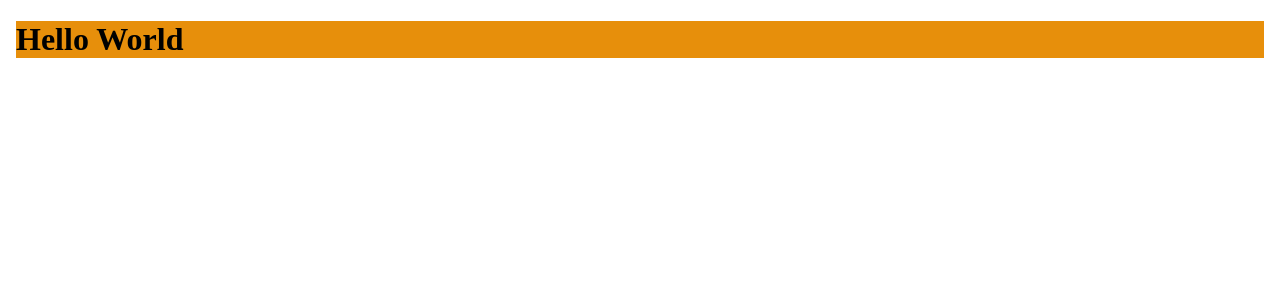
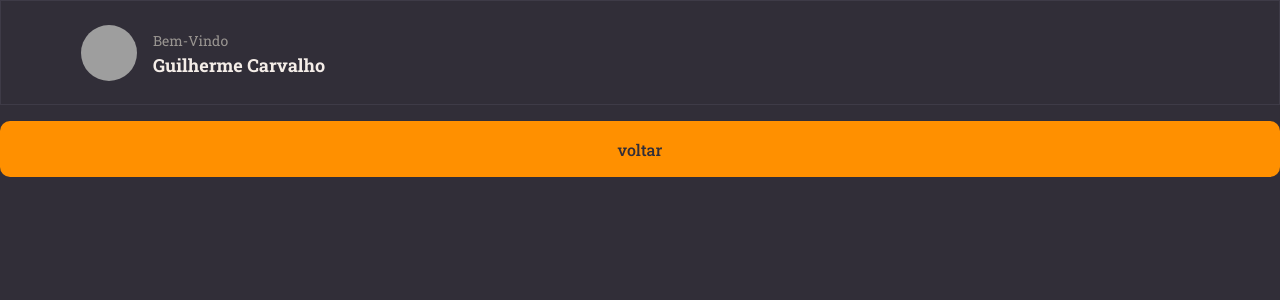
Before and after one commit to Guilhermecarvalho11/frontendNotes, a React (Vite) app: page / in a window 1280 px wide. Shown: the top 300 px of the page. Built offline with nearby package versions, Linux system fonts and the light colour scheme; grey boxes are pictures that could not be loaded.

Commit message:
create components Header

```diff
--- a/index.html
+++ b/index.html
@@ -3,6 +3,9 @@
   <head>
     <meta charset="UTF-8" />
     <meta name="viewport" content="width=device-width, initial-scale=1.0" />
+    <link rel="preconnect" href="https://fonts.googleapis.com">
+    <link rel="preconnect" href="https://fonts.gstatic.com" crossorigin>
+    <link href="https://fonts.googleapis.com/css2?family=Roboto+Slab:wght@400;500;700&display=swap" rel="stylesheet">
     <title>Notes</title>
   </head>
   <body>
--- /dev/null
+++ b/src/components/Button/index.jsx
@@ -0,0 +1,16 @@
+/* eslint-disable react/prop-types */
+import { Container } from "./styles";
+
+
+export function Button({title, loading = false, ...rest}){
+    return(
+        <Container
+        type='button'
+        disabled={loading}
+        {...rest}
+        >
+            {loading ? 'carregando...' : title}
+        </Container>
+    )
+
+}
--- /dev/null
+++ b/src/components/Button/styles.js
@@ -0,0 +1,18 @@
+import styled from 'styled-components';
+
+export const Container = styled.button`
+    width: 100%;
+    background-color: ${({theme}) => theme.COLORS.ORANGE};
+    color: ${({theme}) => theme.COLORS.BACKGROUND_800};
+
+    height: 56px;
+    border: 0;
+    padding: 0 16px;
+    margin-top: 16px;
+    border-radius: 10px;
+    font-weight: 500;
+
+    &:disabled {
+        opacity: 0.5;
+    }
+`;
--- /dev/null
+++ b/src/components/Header/header.jsx
@@ -0,0 +1,20 @@
+import { Container, Profile } from "./styled";
+
+export function Header(){
+    return (
+        <Container>
+            <Profile>
+                <img
+                src="https://github.com/Guilhermecarvalho11.png"
+                alt="Foto do usuario"
+                />
+
+                <div>
+                    <span>Bem-Vindo</span>
+                    <strong>Guilherme Carvalho</strong>
+                </div>
+            </Profile>
+
+        </Container>
+    )
+}
--- /dev/null
+++ b/src/components/Header/styled.js
@@ -0,0 +1,43 @@
+import styled from 'styled-components';
+
+export const Container = styled.header`
+    grid-area: header;
+    height: 105px;
+    width: 100%;
+
+    border: 1px solid ${({theme}) => theme.COLORS.BACKGROUND_700};
+
+    display: flex;
+    justify-content: space-between;
+
+    padding: 0 80px;
+`
+
+export const Profile = styled.div`
+    display: flex;
+    align-items: center;
+
+     >img {
+        width: 56px;
+        height: 56px;
+        border-radius: 50%;
+     }
+
+     >div{
+        display: flex;
+        flex-direction: column;
+        margin-left: 16px;
+        line-height: 24px;
+
+            span{
+                font-size: 14px;
+                color: ${({theme}) => theme.COLORS.GRAY_100};
+            }
+
+
+            strong{
+                font-size: 18px;
+                color: ${({theme}) => theme.COLORS.WHITE};
+            }
+     }
+`;
--- a/src/main.jsx
+++ b/src/main.jsx
@@ -1,9 +1,15 @@
-import React from 'react'
-import ReactDOM from 'react-dom/client'
-import {Details} from './pages/Details'
+import React from 'react';
+import ReactDOM from 'react-dom/client';
+import {Details} from './pages/Details';
+import { ThemeProvider} from 'styled-components';
+import theme from './styles/theme';
+import GlobalStyled from './styles/global';
 
 ReactDOM.createRoot(document.getElementById('root')).render(
   <React.StrictMode>
-    <Details />
-  </React.StrictMode>,
+    <ThemeProvider theme={theme}>
+      <GlobalStyled />
+        <Details />
+    </ThemeProvider>
+  </React.StrictMode>
 )
--- a/src/pages/Details/index.jsx
+++ b/src/pages/Details/index.jsx
@@ -1,10 +1,13 @@
 import  {Container} from './styles.js';
+import { Header } from '../../components/Header/header.jsx';
+import { Button } from '../../components/Button/index.jsx';
 export function Details() {
 
   return(
     <>
       <Container>
-      <h1>Hello World</h1>
+        <Header />
+      <Button title='voltar'/>
       </Container>
     </>
   )
--- a/src/pages/Details/styles.js
+++ b/src/pages/Details/styles.js
@@ -1,6 +1,12 @@
 import styled from 'styled-components';
 
 export const Container = styled.body`
-    background-color: rgb(231, 143, 11);
+    width: 100%;
+    height: 100vh;
 
+    display: grid;
+    grid-template-rows: 105px auto;
+    grid-template-areas:
+    "header"
+    "content";
 `;
--- /dev/null
+++ b/src/styles/global.js
@@ -0,0 +1,36 @@
+import { createGlobalStyle } from "styled-components";
+
+export default createGlobalStyle`
+    *{
+        margin: 0;
+        padding: 0;
+        box-sizing: border-box;
+    };
+
+    body{
+        background-color: ${({theme}) => theme.COLORS.BACKGROUND_800};
+        color: ${({theme}) => theme.COLORS.WHITE};
+
+        -webkit-font-smoothing: antialiased;
+    };
+
+    body, input, button, textarea {
+        font-family: "Roboto Slab", serif;
+        font-size: 16px;
+        outline: none;
+    }
+
+    a{
+        text-decoration: none;
+    };
+
+    button, a{
+        cursor: pointer;
+        transition: filter 0.2s;
+    };
+
+    button:hover, a:hover {
+        filter: brightness(0.9);
+    };
+
+`
--- /dev/null
+++ b/src/styles/theme.js
@@ -0,0 +1,15 @@
+export default {
+    COLORS: {
+      BACKGROUND_900: "#232129",
+      BACKGROUND_800: "#312E38",
+      BACKGROUND_700: "#3E3B47",
+
+      WHITE: "#F4EDE8",
+      ORANGE: "#FF9000",
+
+      GRAY_100: "#999591",
+      GRAY_300: "#666360",
+
+      RED: "#FF002E"
+    }
+  }
```
